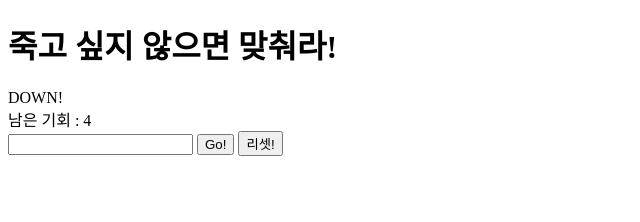
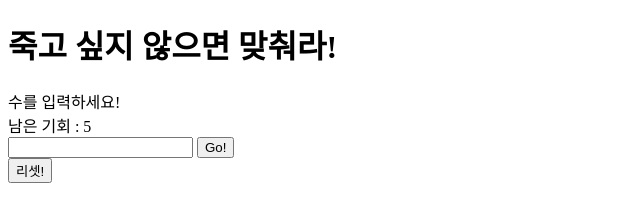
Before and after one commit to GotPrgmer/first-noona-Project, a plain HTML site: page index.html in a window 1280 px wide. Both pictures are taken after a click on the button "Go!". Shown: the whole page, without its empty margins (0-640 px from the left). Drawn offline with Linux system fonts and the light colour scheme; a web font is replaced by a local one.

Commit message:
complete to main.js to function well

```diff
--- a/index.html
+++ b/index.html
@@ -18,8 +18,9 @@
       <div id="chance-Area">남은 기회 : 5</div>
       <input type="number" id="user-Input" />
       <button id="play-Button">Go!</button>
-      <button id="reset-Button">리셋!</button>
+
     </div>
+    <button id="reset-Button">리셋!</button>
 
     <script src="main.js"></script>
   </body>
--- a/main.js
+++ b/main.js
@@ -18,9 +18,9 @@ let history = [];
 
 playButton.addEventListener("click", play);
 resetButton.addEventListener("click", reset);
-userInput.addEventListener("focus",function(){
-  userInput.value = ''
-})
+userInput.addEventListener("focus", function () {
+  userInput.value = "";
+});
 
 function RandomPick() {
   computerNumber = Math.floor(Math.random() * 100 + 1);
@@ -28,10 +28,12 @@ function RandomPick() {
 }
 function play() {
   let userValue = userInput.value;
-  if (history.includes((userValue))) {
+  if (userValue == "") {
+    resultArea.textContent = "수를 입력하세요!";
+  } else{
+  if (history.includes(userValue)) {
     resultArea.textContent = "같은 수를 입력해서 좀비가 경고합니다!";
-
-  }else{
+  } else {
     chances--;
     chanceArea.textContent = `남은 기회 : ${chances}`;
     if (userValue == computerNumber) {
@@ -44,19 +46,20 @@ function play() {
       return;
     }
     if (userValue > computerNumber) {
-    resultArea.textContent = "DOWN!"
-    history.push(userValue)
-    console.log(history)
+      resultArea.textContent = "DOWN!";
+      history.push(userValue);
+      console.log(history);
     } else if (userValue < computerNumber) {
-    resultArea.textContent = "DOWN!"
-    history.push(userValue)
-    console.log(history)
+      resultArea.textContent = "UP!";
+      history.push(userValue);
+      console.log(history);
     }
   }
   }
-function reset(){
+}
+function reset() {
   chances = 5;
-    resultArea.textContent = '결과가 나온다'
+  resultArea.textContent = "결과가 나온다";
   chanceArea.textContent = `남은 기회 : ${chances}`;
   playButton.disabled = false;
 }
```
Lines whose indentation alone changed are shown as unchanged.
